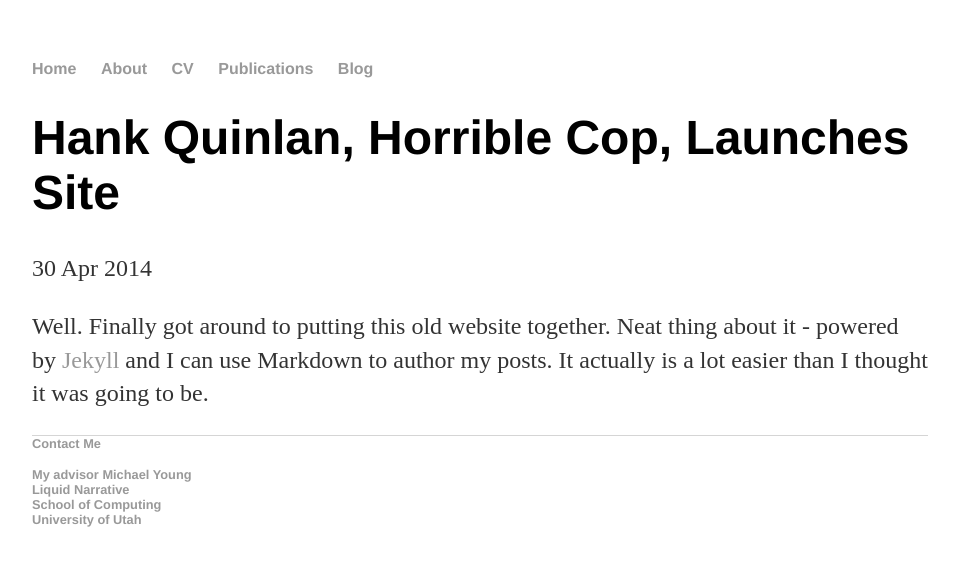
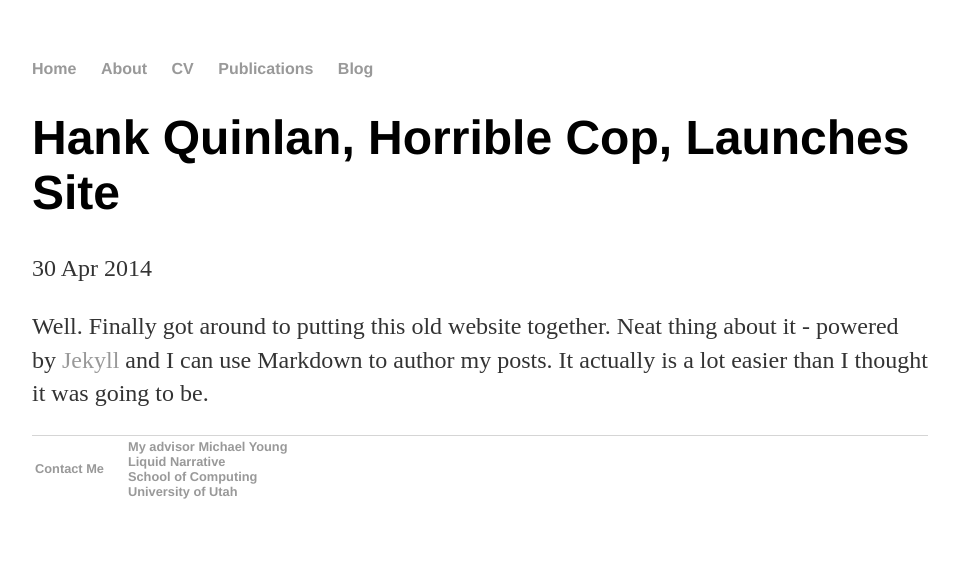
Before and after one commit to rushsangs/rushsangs-old.github.io, a Jekyll site: the page built from _posts/2014-04-30-hank-quinlan-site-launched.md, in a window 1280 px wide. Shown: the top 566 px of the page, without its empty margins (160-1119 px from the left). Built offline with Jekyll 4.4.1, drawn with Linux system fonts in a browser that asks for light colours.

Commit message:
table in footer

```diff
--- a/_layouts/default.html
+++ b/_layouts/default.html
@@ -21,15 +21,23 @@
 
 			</div><!-- /.container -->
 			<footer>
-	    		<ul>
+			<table>
+				<tr>
+				<td>
+					<ul>
 	        		<li><a href="mailto:rush.sang@gmail.com">Contact Me</a></li>
 	        		</ul>
+	        		</td>
+	        		<td>
 	        		<ul>
 	        		<li><a href="http://liquidnarrative.cs.utah.edu/rmy/">My advisor Michael Young</a></li>
 	        		<li><a href="http://liquidnarrative.cs.utah.edu">Liquid Narrative</a></li>
 	        		<li><a href="https://www.cs.utah.edu">School of Computing</a></li>
 	        		<li><a href="https://www.utah.edu">University of Utah</a></li>
 				</ul>
+				</td>
+				</tr>
+			</table>
 			</footer>
 		</body>
 	</html>
```
